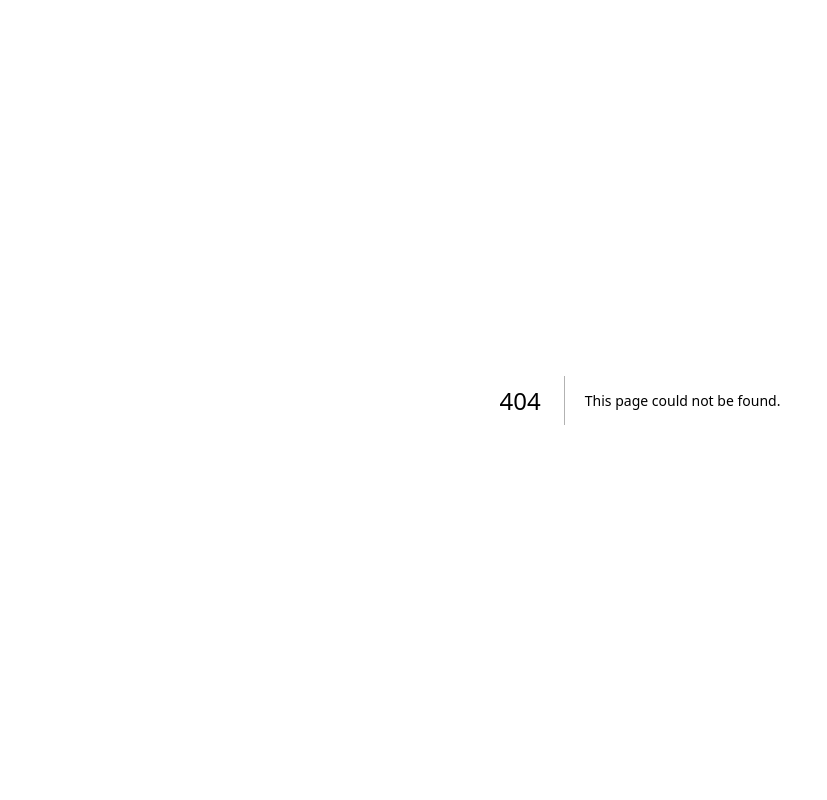
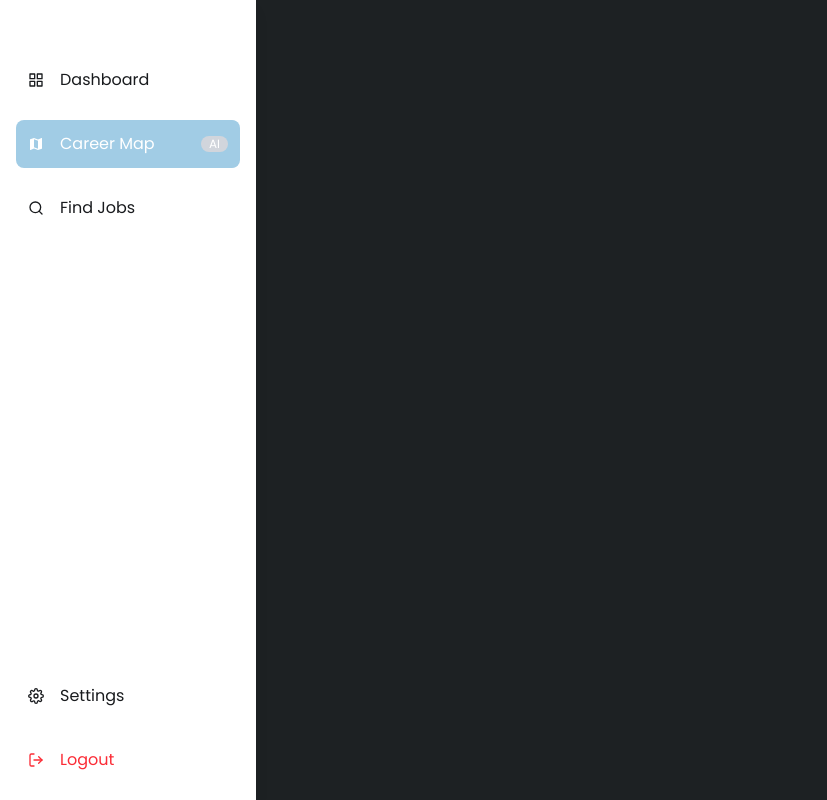
Before and after one commit to EjiroOsiephri/career-in-your-pocket-dev, a Next.js app: page /dashboard in a window 1280 px wide. Before the commit this address had no page. Shown: the whole page, without its empty margins (0-827 px from the left). Built offline with nearby package versions, Linux system fonts and the light colour scheme.

Commit message:
first commit

```diff
--- /dev/null
+++ b/postcss.config.mjs
@@ -0,0 +1,6 @@
+const config = {
+  plugins: {
+    "@tailwindcss/postcss": {},
+  },
+};
+export default config;
--- /dev/null
+++ b/src/app/dashboard/page.tsx
@@ -0,0 +1,12 @@
+import Sidebar from "@/components/SideBar";
+import React from "react";
+
+const dashboard = () => {
+  return (
+    <div>
+      <Sidebar />
+    </div>
+  );
+};
+
+export default dashboard;
--- a/src/app/globals.css
+++ b/src/app/globals.css
@@ -1,42 +1,13 @@
+@import url("https://fonts.googleapis.com/css2?family=Poppins:ital,wght@0,100;0,200;0,300;0,400;0,500;0,600;0,700;0,800;0,900;1,100;1,200;1,300;1,400;1,500;1,600;1,700;1,800;1,900&family=Roboto:ital,wght@0,100..900;1,100..900&display=swap");
+@import "tailwindcss";
+
 :root {
   --background: #ffffff;
-  --foreground: #171717;
-}
-
-@media (prefers-color-scheme: dark) {
-  :root {
-    --background: #0a0a0a;
-    --foreground: #ededed;
-  }
-}
-
-html,
-body {
-  max-width: 100vw;
-  overflow-x: hidden;
+  --foreground: #1d2123;
 }
 
 body {
-  color: var(--foreground);
-  background: var(--background);
-  font-family: Arial, Helvetica, sans-serif;
-  -webkit-font-smoothing: antialiased;
-  -moz-osx-font-smoothing: grayscale;
+  color: var(--background);
+  background: var(--foreground);
+  font-family: "Poppins", serif;
 }
-
-* {
-  box-sizing: border-box;
-  padding: 0;
-  margin: 0;
-}
-
-a {
-  color: inherit;
-  text-decoration: none;
-}
-
-@media (prefers-color-scheme: dark) {
-  html {
-    color-scheme: dark;
-  }
-}
--- a/src/app/layout.tsx
+++ b/src/app/layout.tsx
@@ -1,32 +1,19 @@
+import "./globals.css";
 import type { Metadata } from "next";
-import { Geist, Geist_Mono } from "next/font/google";
-import "./globals.css";
-
-const geistSans = Geist({
-  variable: "--font-geist-sans",
-  subsets: ["latin"],
-});
-
-const geistMono = Geist_Mono({
-  variable: "--font-geist-mono",
-  subsets: ["latin"],
-});
 
 export const metadata: Metadata = {
-  title: "Create Next App",
-  description: "Generated by create next app",
+  title: "Dashboard App",
+  description: "A sleek dashboard with Next.js and Tailwind CSS",
 };
 
 export default function RootLayout({
   children,
-}: Readonly<{
+}: {
   children: React.ReactNode;
-}>) {
+}) {
   return (
     <html lang="en">
-      <body className={`${geistSans.variable} ${geistMono.variable}`}>
-        {children}
-      </body>
+      <body>{children}</body>
     </html>
   );
 }
--- /dev/null
+++ b/src/components/SideBar.tsx
@@ -0,0 +1,120 @@
+"use client";
+
+import { useState, useEffect } from "react";
+import { motion, AnimatePresence } from "framer-motion";
+import { FiGrid, FiSearch, FiSettings, FiLogOut } from "react-icons/fi";
+import { MdMap } from "react-icons/md";
+import { FaBars } from "react-icons/fa";
+
+const Sidebar = () => {
+  const [isOpen, setIsOpen] = useState(false);
+  const [isMobile, setIsMobile] = useState(false);
+
+  useEffect(() => {
+    const updateView = () => setIsMobile(window.innerWidth < 1024);
+    updateView();
+    window.addEventListener("resize", updateView);
+    return () => window.removeEventListener("resize", updateView);
+  }, []);
+
+  return (
+    <>
+      {/* Overlay for mobile */}
+      <AnimatePresence>
+        {isOpen && isMobile && (
+          <motion.div
+            className="fixed inset-0 bg-black bg-opacity-50 z-40"
+            initial={{ opacity: 0 }}
+            animate={{ opacity: 1 }}
+            exit={{ opacity: 0 }}
+            onClick={() => setIsOpen(false)}
+          />
+        )}
+      </AnimatePresence>
+
+      {/* Sidebar */}
+      <motion.aside
+        initial={{ x: "-100%" }}
+        animate={{ x: isOpen || !isMobile ? 0 : "-100%" }}
+        transition={{ duration: 0.4, ease: "easeInOut" }}
+        className={`fixed top-0 left-0 h-full text-[#191B1E] bg-white shadow-lg p-4 flex flex-col gap-6 z-50 w-64`}
+      >
+        {/* Close Button (Only on Mobile) */}
+        {isMobile && (
+          <button
+            onClick={() => setIsOpen(!isOpen)}
+            className="absolute top-4 right-4 text-xl"
+          >
+            ✕
+          </button>
+        )}
+
+        {/* Navigation Items */}
+        <nav className="flex flex-col gap-4 mt-10">
+          <SidebarItem icon={<FiGrid />} label="Dashboard" />
+          <SidebarItem
+            icon={<MdMap />}
+            label="Career Map"
+            active
+            extra={
+              <span className="ml-auto text-xs bg-gray-300 rounded-full px-2">
+                AI
+              </span>
+            }
+          />
+          <SidebarItem icon={<FiSearch />} label="Find Jobs" />
+        </nav>
+
+        {/* Settings & Logout */}
+        <div className="mt-auto flex flex-col gap-4">
+          <SidebarItem icon={<FiSettings />} label="Settings" />
+          <SidebarItem
+            icon={<FiLogOut />}
+            label="Logout"
+            className="text-red-500"
+          />
+        </div>
+      </motion.aside>
+
+      {/* Mobile Toggle Button */}
+      {isMobile && (
+        <div className="fixed top-4 left-4 z-50">
+          <FaBars
+            className="text-2xl cursor-pointer"
+            onClick={() => setIsOpen(!isOpen)}
+          />
+        </div>
+      )}
+    </>
+  );
+};
+
+const SidebarItem = ({
+  icon,
+  label,
+  active,
+  extra,
+  className = "",
+}: {
+  icon: React.ReactNode;
+  label: string;
+  active?: boolean;
+  extra?: React.ReactNode;
+  className?: string;
+}) => (
+  <motion.div
+    whileHover={{ scale: 1.05 }}
+    className={`flex items-center gap-4 p-3 rounded-lg cursor-pointer transition-all
+      ${
+        active
+          ? "bg-[#A1CCE5] text-white"
+          : "hover:bg-[#A1CCE5] hover:text-white"
+      } ${className}`}
+  >
+    {icon}
+    <span>{label}</span>
+    {extra}
+  </motion.div>
+);
+
+export default Sidebar;
```
Also changed, not shown: package.json (+8 -3 lines), 1 other file (tests, documents, lock files or other folders).
